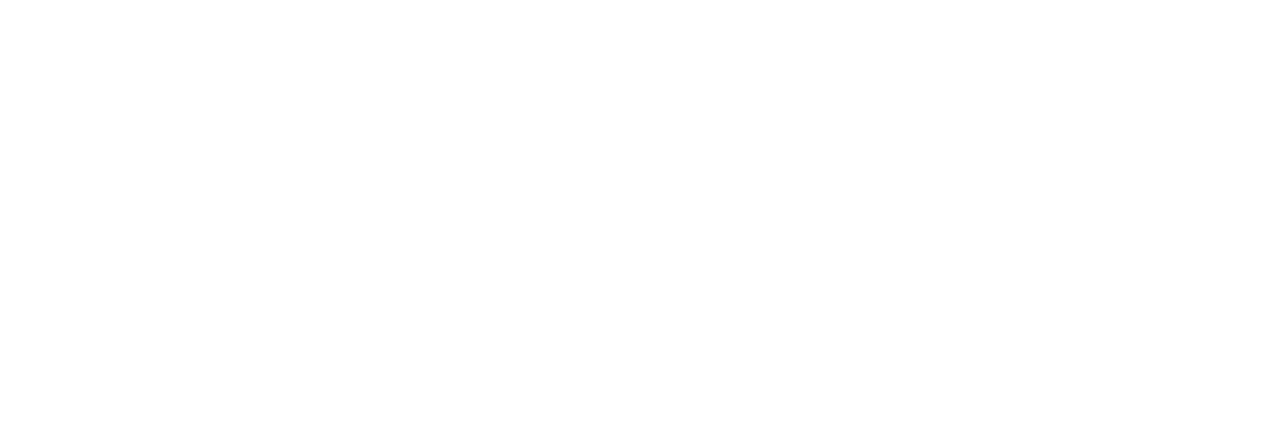
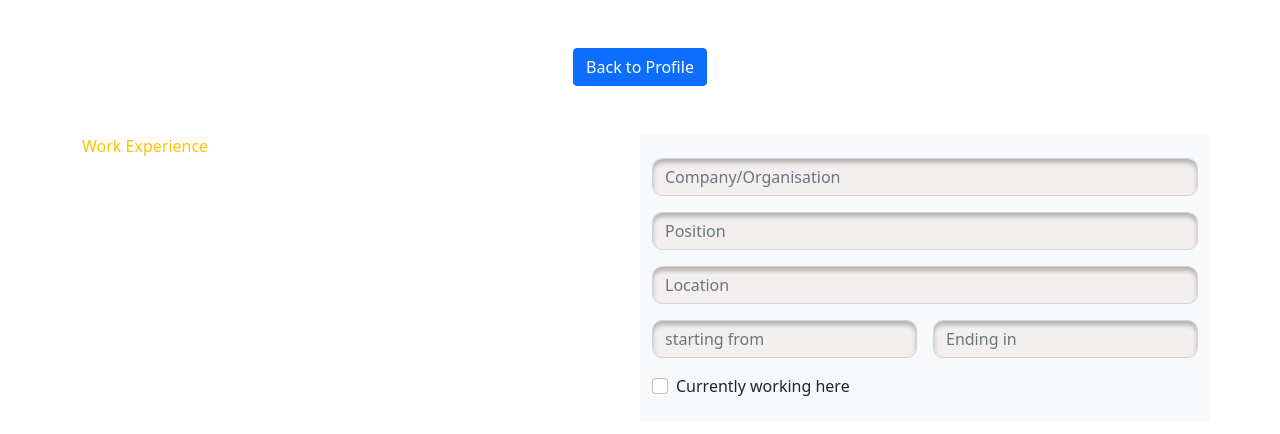
Before and after one commit to Bizkaofficial/bizzy-gallop, a React (Create React App) app: page /profilepageworkexp in a window 1280 px wide. Before the commit this address had no page. Shown: the top 434 px of the page. Built offline with nearby package versions, Linux system fonts and the light colour scheme.

Commit message:
personal Information

```diff
--- a/src/App.js
+++ b/src/App.js
@@ -5,11 +5,13 @@
 import About from "./pages/About";
 import UserProfile from "./pages/UserProfile";
 import ProjectUpload from "./pages/ProjectUpload";
-import Blog  from "./pages/Blog";
+import Blog from "./pages/Blog";
 import ProjectDetails from "./pages/ProjectDetails";
 import AboutUS from "./pages/AboutUs";
 import Discover from "./pages/Discover";
 import ProfilePageInfo from "./pages/ProfilePageInfo";
+import ProfilePageWorkExp from "./pages/ProfilePageWorkExp";
+import ProfilePageCourse from "./pages/ProfilePageCourse";
 
 const App = () => {
   return (
@@ -26,13 +28,36 @@
         <Route
           path="/userProfile"
           caseSensitive="false"
-          element={<UserProfile />} />
-        <Route  path="/projectupload" caseSensitive="fasle" element={<ProjectUpload />} />
+          element={<UserProfile />}
+        />
+        <Route
+          path="/projectupload"
+          caseSensitive="fasle"
+          element={<ProjectUpload />}
+        />
         <Route path="/blog" caseSensitive="false" element={<Blog />} />
-        <Route path="/projectdetails" caseSensitive="fasle" element={<ProjectDetails />} />
-        < Route path="/aboutus" caseSensitive="false" element={<AboutUS />} />
+        <Route
+          path="/projectdetails"
+          caseSensitive="fasle"
+          element={<ProjectDetails />}
+        />
+        <Route path="/aboutus" caseSensitive="false" element={<AboutUS />} />
         <Route path="/discover" caseSensitive="fasle" element={<Discover />} />
-        <Route path="/profilepageinfo" caseSensitive="false" element={<ProfilePageInfo />} />
+        <Route
+          path="/profilepageinfo"
+          caseSensitive="false"
+          element={<ProfilePageInfo />}
+        />
+        <Route
+          path="/profilepageworkexp"
+          caseSensitive="fasle"
+          element={<ProfilePageWorkExp />}
+        />
+        <Route
+          path="/profilepagecourse"
+          caseSensitive="fasle"
+          element={<ProfilePageCourse />}
+        />
       </Routes>
     </>
   );
--- /dev/null
+++ b/src/pages/ProfilePageCourse.js
@@ -0,0 +1,64 @@
+const profilePageCourse = () => {
+  return (
+    <section className="container my-4">
+      <button type="button" className="btn btn-primary d-block mx-auto my-5 ">
+        Back to Profile
+      </button>
+      <div className="row">
+        <div className="col">
+          <p className="text-warning">Courses &amp; Certificates</p>
+        </div>
+        <div className="col bg-light border rounded-start rounded-end">
+          <form className="my-4">
+            <input
+              type="text"
+              className="form-control text-input mb-3"
+              placeholder="Name of Certificates"
+            />
+            <input
+              type="text"
+              className="form-control text-input mb-3"
+              placeholder="Host organisation"
+            />
+            <div className="form-check">
+              <input
+                class="form-check-input"
+                type="checkbox"
+                value=""
+                id="flexCheckDefault"
+              />
+              <label class="form-check-label" for="flexCheckDefault">
+                This certifcate doesnt expire
+              </label>
+            </div>
+            <div id="" class="form-text">Issue Date</div>
+            <div className="row g-3">
+              <div className="col">
+                <input
+                  type="text"
+                  className="form-control text-input mb-3"
+                  placeholder="Starting From"
+                />
+              </div>
+              <div className="col">
+                <input
+                  type="text"
+                  className="form-control text-input mb-3"
+                  placeholder="Ending In"
+                />
+              </div>
+              <div className="col">
+                <input
+                  type="text"
+                  className="form-control text-input mb-3"
+                  placeholder="Expiry Date"
+                />
+              </div>
+            </div>
+          </form>
+        </div>
+      </div>
+    </section>
+  );
+};
+export default profilePageCourse;
--- a/src/pages/ProfilePageInfo.js
+++ b/src/pages/ProfilePageInfo.js
@@ -4,10 +4,10 @@
       <h3 >Online Presence</h3>
       <div className="row row-cols-4 my-5">
         <div className="col">
-        <ul class="d-grid gap-5 col-2 text-center">
+        <ul class="d-grid gap-5 fs-5 col-2 text-center">
           <li className="list-group">Linked in</li>
           <li className="list-group">Twitter</li>
-          <li className="list-group">Facebbok</li>
+          <li className="list-group">Facebook</li>
           <li className="list-group">Youtube</li>
           <li className="list-group">Pinterest</li>
           <li className="list-group">Instagram</li>
--- /dev/null
+++ b/src/pages/ProfilePageWorkExp.js
@@ -0,0 +1,62 @@
+const ProfilePageWorkExp = () => {
+  return (
+    <section className="container my-4">
+      <button type="button" className="btn btn-primary d-block mx-auto my-5">
+        Back to Profile
+      </button>
+      <div className="row">
+        <div className="col">
+          <p className="text-warning">Work Experience</p>
+        </div>
+        <div className="col bg-light shadow-50 rounded-start rounded-end">
+          <form className="my-4">
+            <input
+              type="text"
+              className="form-control text-input mb-3"
+              placeholder="Company/Organisation"
+            />
+            <input
+              type="text"
+              className="form-control text-input mb-3"
+              placeholder="Position"
+            />
+            <input
+              type="text"
+              className="form-control text-input mb-3"
+              placeholder="Location"
+            />
+            <div class="row g-3">
+              <div class="col">
+                <input
+                  type="text"
+                  className="form-control text-input mb-3"
+                  placeholder="starting from"
+                />
+              </div>
+              <div class="col">
+                <input
+                  type="text"
+                  className="form-control text-input mb-3"
+                  placeholder="Ending in"
+                />
+              </div>
+            </div>
+            <div className="form-check">
+              <input
+                class="form-check-input"
+                type="checkbox"
+                value=""
+                id="flexCheckDefault"
+              />
+              <label class="form-check-label" for="flexCheckDefault">
+                Currently working here
+              </label>
+            </div>
+          </form>
+        </div>
+      </div>
+    </section>
+  );
+};
+
+export default ProfilePageWorkExp;
```
Also changed, not shown: src/assets/Ellipse4.png (added), src/assets/Ellipse5.png (added).
